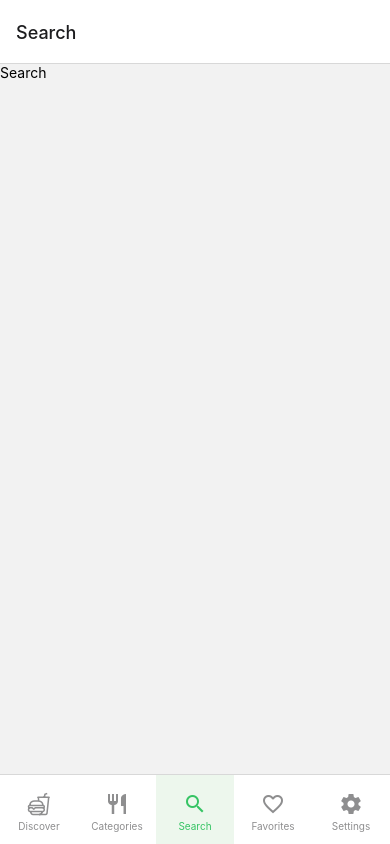
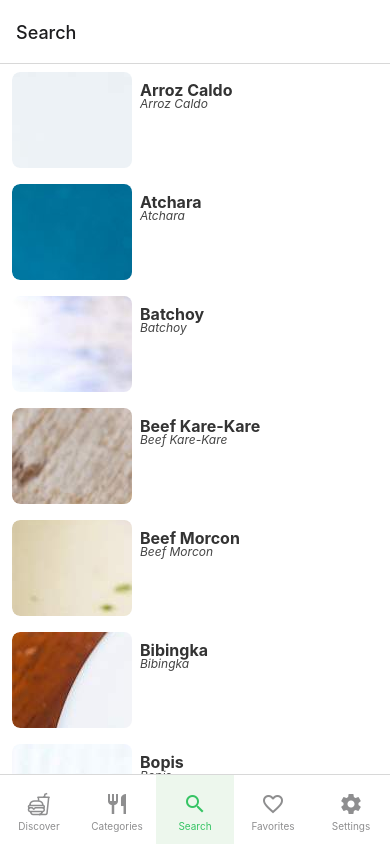
Before and after one commit to godkingjay/Authentic-Pinoy-Recipes-App, a React Native app: screen /SearchStack in a window 390 px wide. Built offline with nearby package versions, Linux system fonts and the light colour scheme.

Commit message:
ADD: Search -> Food View

```diff
--- a/assets/component/foodCategoryFoodCard.js
+++ b/assets/component/foodCard.js
@@ -3,10 +3,10 @@ import { Image, StyleSheet, TouchableOpacity } from 'react-native';
 import { Text } from 'react-native';
 import { View } from 'react-native';
 
-export default function FoodCategoryFoodCard({ navigation, route, food }) {
+export default function FoodCard({ navigation, route, food }) {
   return(
     <View style={ styles.cardWrapper }>
-      <TouchableOpacity activeOpacity={ 0.6 } style={ styles.cardContainer } onPress={() => navigation.navigate("FoodView", food)}>
+      <TouchableOpacity activeOpacity={ 0.8 } style={ styles.cardContainer } onPress={() => navigation.navigate("FoodView", food)}>
         <View style={ styles.cardImageContainer }>
           <Image style={ styles.cardImage } source={ food.image }/>
         </View>
--- a/assets/component/foodRecipe.js
+++ b/assets/component/foodRecipe.js
@@ -191,6 +191,7 @@ const styles = StyleSheet.create({
     paddingTop: 8,
     paddingBottom: 16,
     width: "100%",
+    flex: 1,
     textAlign: 'center',
     textAlignVertical: 'center',
     fontSize: 16,
--- a/routes/SearchStack.js
+++ b/routes/SearchStack.js
@@ -1,6 +1,7 @@
 import React from "react";
 import { createNativeStackNavigator } from "@react-navigation/native-stack";
 import Search from "../screens/Search";
+import FoodView from "../screens/FoodView";
 
 const Stack = createNativeStackNavigator();
 
@@ -15,6 +16,13 @@ const SearchStack = () => (
       name="Search"
       component={ Search }
     />
+    <Stack.Screen
+      name="FoodView"
+      component={ FoodView }
+      options={({navigation, route}) => ({
+        title: "Food View",
+      })}
+    />
   </Stack.Navigator>
 );
 
--- a/screens/FoodCategory.js
+++ b/screens/FoodCategory.js
@@ -3,7 +3,7 @@ import { useEffect } from "react";
 import { useState } from "react";
 import { FlatList } from "react-native";
 import { View } from "react-native";
-import FoodCategoryFoodCard from "../assets/component/foodCategoryFoodCard";
+import FoodCard from "../assets/component/foodCard";
 import { categoryFoods } from "../assets/controller/query";
 import window from "../assets/controller/window";
 import globalStyles from "../assets/styles/globalStyles";
@@ -46,7 +46,7 @@ export default function FoodCategory({ navigation, route }){
           showsVerticalScrollIndicator={ false }
           data={ foods }
           renderItem={({ item }) => (
-            <FoodCategoryFoodCard navigation={ navigation } route={ route } food={ item }/>
+            <FoodCard navigation={ navigation } route={ route } food={ item }/>
           )}
         />
       </View>
--- a/screens/Search.js
+++ b/screens/Search.js
@@ -1,11 +1,34 @@
 import React from "react";
+import { useState } from "react";
 import { Text } from "react-native";
+import { FlatList } from "react-native";
 import { View } from "react-native";
+import FoodCard from "../assets/component/foodCard";
+import PinoyFoods from "../assets/FoodsDB/foodsDB";
+import globalStyles from "../assets/styles/globalStyles";
 
-export default function Search() {
+function compareStrings(a, b) {
+  a = a.toLowerCase();
+  b = b.toLowerCase();
+
+  return (a < b) ? -1 : (a > b) ? 1 : 0;
+}
+
+export default function Search({ navigation, route }) {
+  const [foods, setFoods] = useState(PinoyFoods);
+
+  foods.sort(function(a, b) {
+    return compareStrings(a.name, b.name);
+  });
+
   return(
-    <View>
-      <Text>Search</Text>
+    <View style={ globalStyles.screen }>
+      <FlatList
+        data={ foods }
+        renderItem={({ item }) => (
+          <FoodCard food={ item } navigation={ navigation } route={ route }/>
+        )}
+      />
     </View>
   );
 }
```
